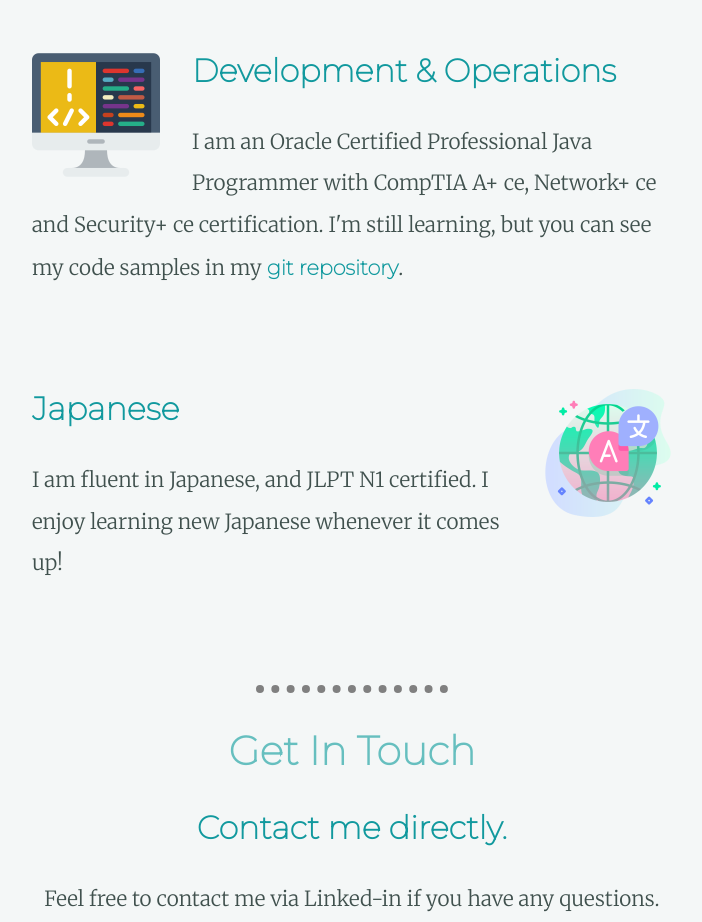
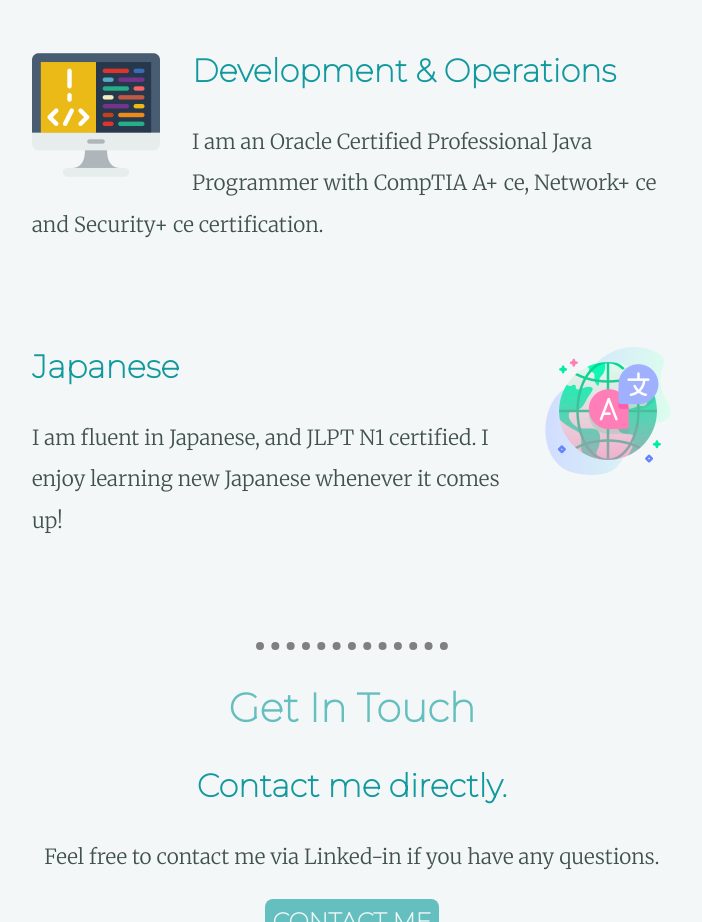
Before and after one commit to danielong-jp/cv, a plain HTML site: page index.html in a window 1280 px wide. Shown: the part 1220-2142 px from the top of the page, without its empty margins (288-990 px from the left). Drawn offline with Linux system fonts and the light colour scheme.

Commit message:
Update index.html

```diff
--- a/index.html
+++ b/index.html
@@ -34,8 +34,7 @@
       <div class="skill-row">
         <img class="code-image" src="images/coding.png" alt="coding image">
         <h3>Development & Operations</h3>
-        <p class="code-text-description">I am an Oracle Certified Professional Java Programmer with CompTIA A+ ce, Network+ ce and Security+ ce certification.
-          I'm still learning, but you can see my code samples in my <a href="https://github.com/danielong-jp">git repository</a>.</p>
+        <p class="code-text-description">I am an Oracle Certified Professional Java Programmer with CompTIA A+ ce, Network+ ce and Security+ ce certification. </p>
       </div>
 
       <div class="skill-row">
```
